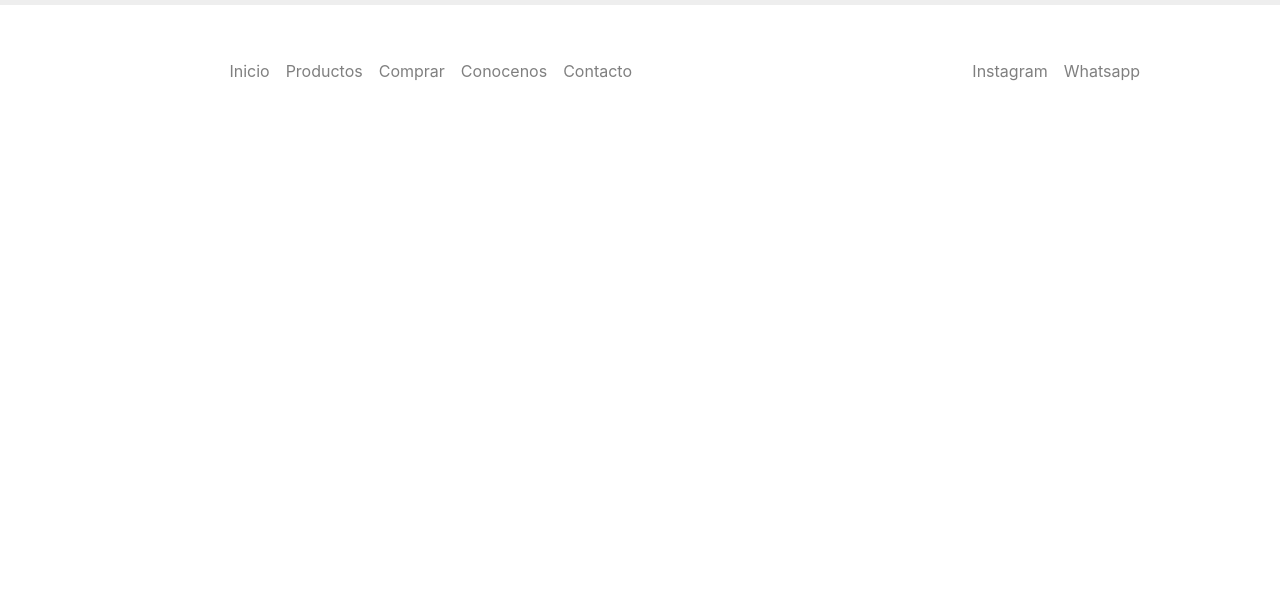
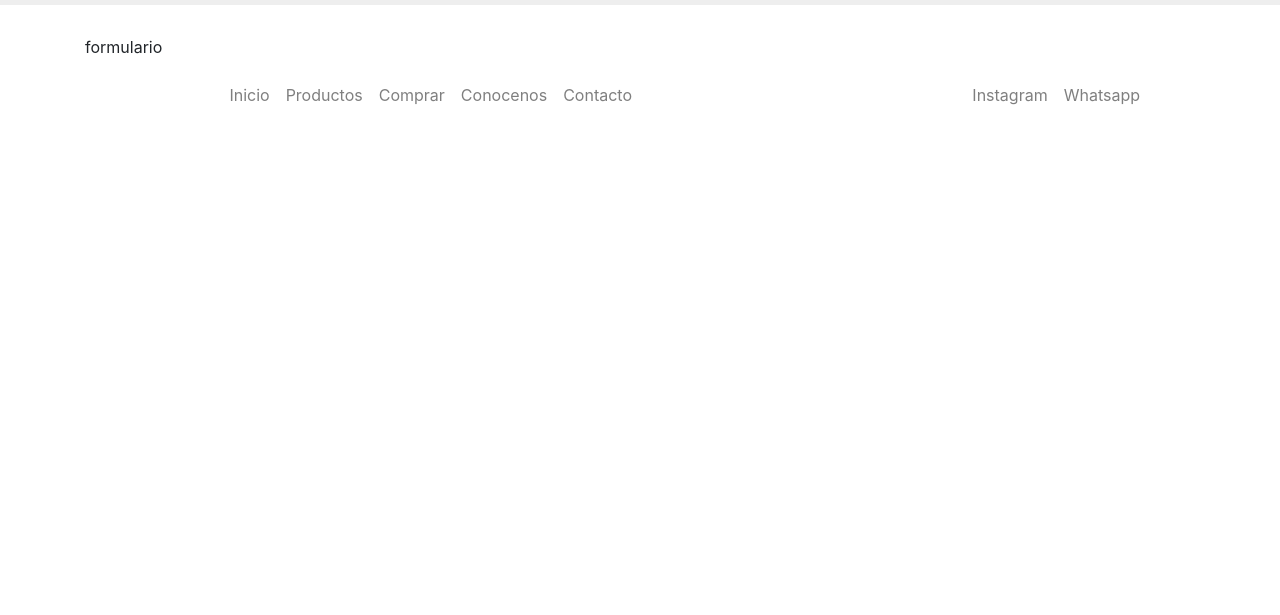
Before and after one commit to Moracor/ra-zcosm-tica_corgo, a website: page pages/contacto.html in a window 1280 px wide. Shown: the part 185-800 px from the top of the page. Drawn offline with nearby package versions, Linux system fonts and the light colour scheme.

Commit message:
agregando formulario a contacto

```diff
--- a/pages/contacto.html
+++ b/pages/contacto.html
@@ -66,6 +66,16 @@
         </div>
     </div>
 
+    <div class="container">
+      <div class="row">
+        <div class="col-lg-12">
+
+          formulario
+
+        </div>
+      </div>
+    </div>
+
 
 
    <div class="container">
```
